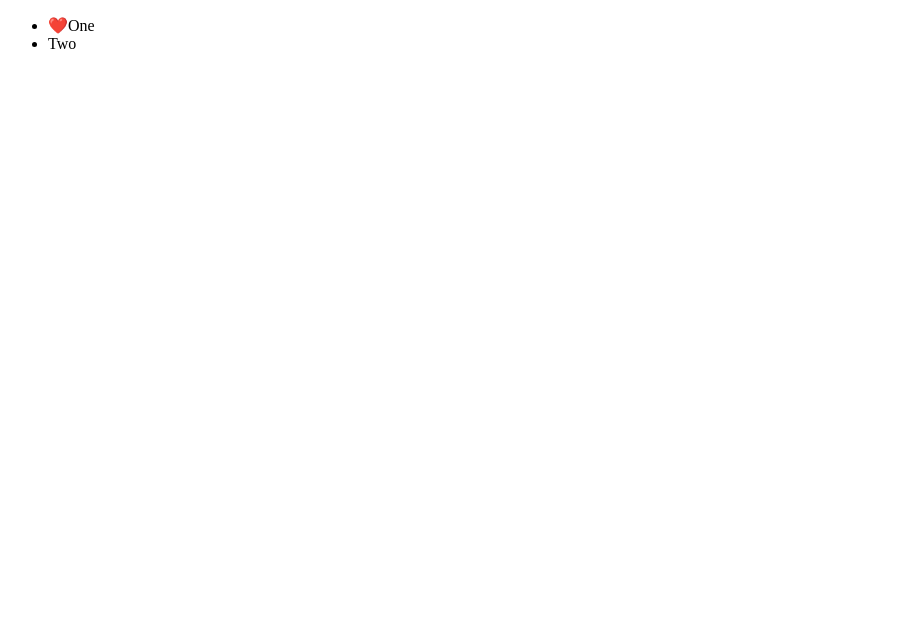
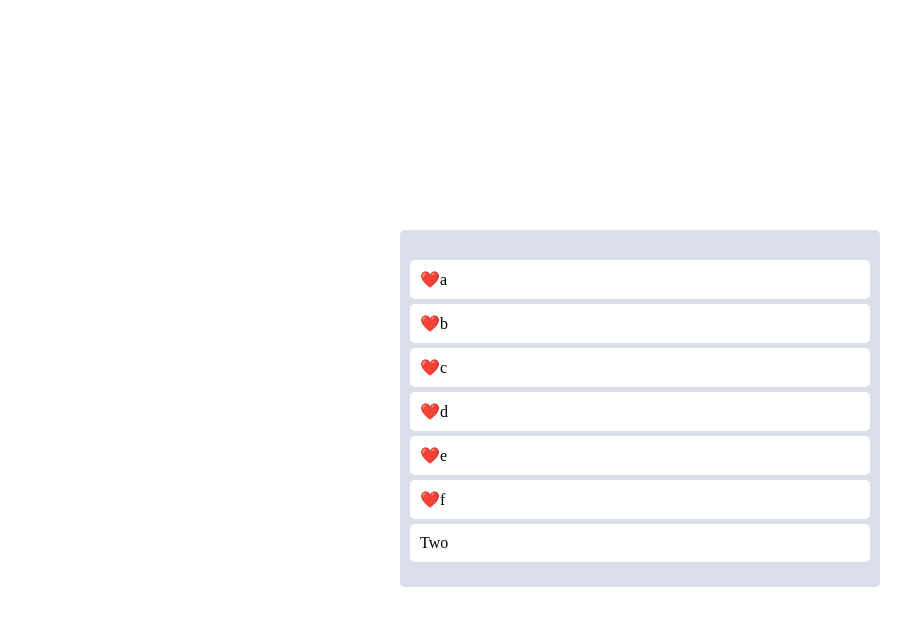
Before and after one commit to hyunba/react-beautiful-dnd-tutorial, a React (Create React App) app: page / in a window 1280 px wide. Shown: the top 626 px of the page, without its empty margins (0-911 px from the left). Built offline with nearby package versions, Linux system fonts and the light colour scheme.

Commit message:
rbd combined styled-components

```diff
--- a/src/App.tsx
+++ b/src/App.tsx
@@ -1,4 +1,38 @@
 import { DragDropContext, Draggable, Droppable } from "react-beautiful-dnd"
+import styled from "styled-components";
+
+const Wrapper = styled.div`
+  display: flex;
+  max-width: 480px;
+  width: 100%;
+  margin: 0 auto;
+  justify-content: center;
+  align-items: center;
+  height: 100vh;
+`;
+
+const Boards = styled.div`
+  display: grid;
+  width: 100%;
+  grid-template-columns: repeat(1, 1fr);
+`;
+
+const Board = styled.div`
+  padding: 20px 10px;
+  padding-top: 30px;
+  background-color: ${(props) => props.theme.boardColor};
+  border-radius: 5px;
+  min-height: 300px;
+`;
+
+const Card = styled.div`
+  background-color: ${(props) => props.theme.cardColor};
+  padding: 10px 10px;
+  border-radius: 5px;
+  margin-bottom: 5px;
+`;
+
+const toDos = ["a", "b", "c", "d", "e", "f"];
 
 // dragHandleProps는 해당 지정영역을 눌러야 이동할수있게함
 // dragableProps는 해당 영역의 내용들이 옮겨짐
@@ -6,22 +40,25 @@
   const onDragEnd = () => {};
   return (
     <DragDropContext onDragEnd={onDragEnd}>
-      <div>
-        <Droppable droppableId="one">
-          {(element)=>
-            <ul ref={element.innerRef} {...element.droppableProps}>
-              <Draggable draggableId="first" index={0}>
-                {(element) => <li ref={element.innerRef} {...element.draggableProps}>
-                  <span {...element.dragHandleProps}>❤️</span>
-                  One</li>}
-              </Draggable>
-              <Draggable draggableId="second" index={1}>
-                {(element) => <li ref={element.innerRef} {...element.draggableProps} {...element.dragHandleProps}>Two</li>}
-              </Draggable>
-            </ul>
-          }
-        </Droppable>
-      </div>
+      <Wrapper>
+        <Boards>
+          <Droppable droppableId="one">
+            {(element)=>
+              <Board ref={element.innerRef} {...element.droppableProps}>
+                {toDos.map((toDo, index) => (<Draggable draggableId={toDo} index={index}>
+                  {(element) => (<Card ref={element.innerRef} {...element.draggableProps} {...element.dragHandleProps}>
+                    <span>❤️</span>
+                    {toDo}</Card>)}
+                </Draggable>))}
+                <Draggable draggableId="second" index={1}>
+                  {(element) => <Card ref={element.innerRef} {...element.draggableProps} {...element.dragHandleProps}>Two</Card>}
+                </Draggable>
+                {element.placeholder}
+              </Board>
+            }
+          </Droppable>
+        </Boards>
+      </Wrapper>
     </DragDropContext>
   );
 }
--- a/src/index.tsx
+++ b/src/index.tsx
@@ -59,6 +59,8 @@
   }
   body {
     font-family: 'Source Sans Pro', sans-serif;
+    color:black;
+    background-color: ${(props) => props.theme.bgColor};
   }
   a {
     text-decoration:none;
--- a/src/styled.d.ts
+++ b/src/styled.d.ts
@@ -2,7 +2,8 @@
 
 declare module "styled-components" {
     export interface DefaultTheme {
-        textColor: string;
+        cardColor: string;
         bgColor: string;
+        boardColor: string;
     }
 }
--- a/src/theme.ts
+++ b/src/theme.ts
@@ -1,6 +1,7 @@
 import { DefaultTheme } from "styled-components";
 
 export const darkTheme: DefaultTheme = {
-    bgColor: "black",
-    textColor: "white"
+    bgColor: "#3F8CF2",
+    cardColor: "white",
+    boardColor: "#DADFE9",
 };
```
